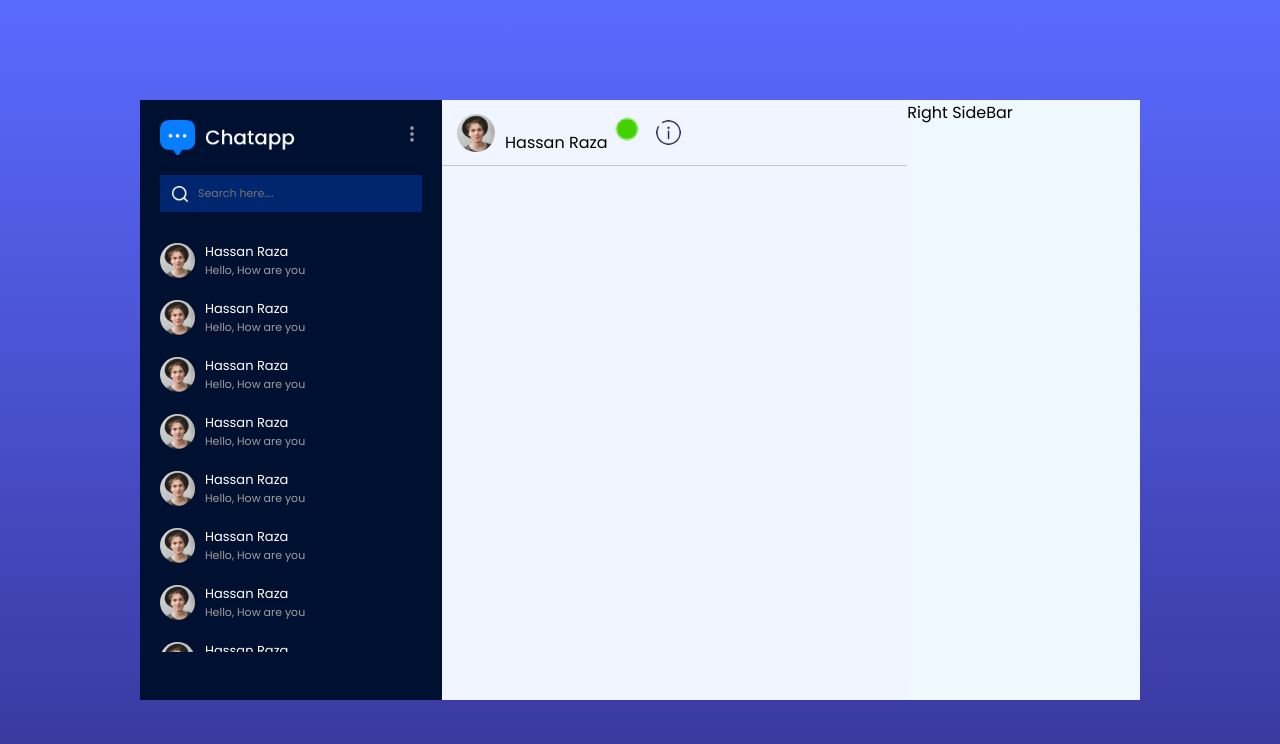
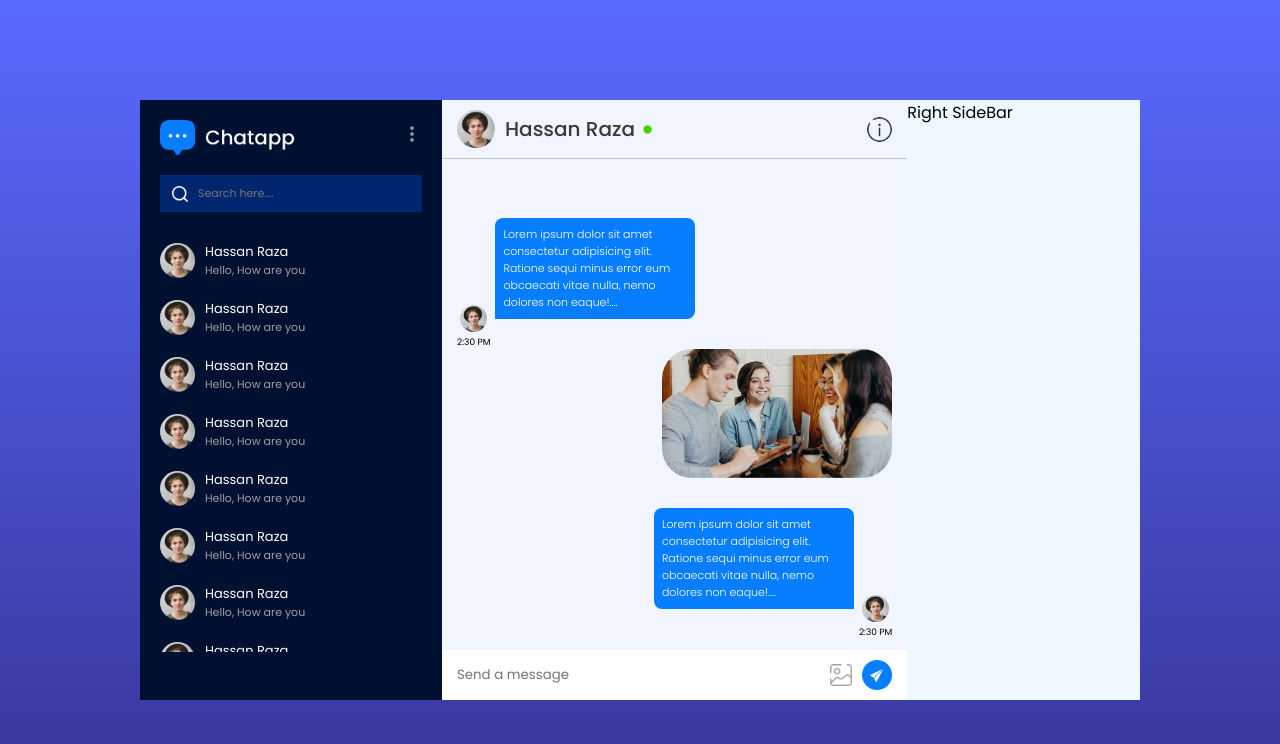
Before and after one commit to malik9594SysReforms/first_chart, a React (Vite) app in the folder real_time/: page /chat in a window 1280 px wide. Shown: the top 744 px of the page. Built offline with nearby package versions, Linux system fonts and the light colour scheme.

Commit message:
new fixes

```diff
--- a/real_time/src/components/chatbox/ChatBox.css
+++ b/real_time/src/components/chatbox/ChatBox.css
@@ -12,6 +12,16 @@
     border-bottom: 1px solid #c6c6c6;
 }
 
+.chat-user p {
+    flex: 1;
+    font-weight: 500;
+    font-size: 20px;
+    color: #393939;
+    display: flex;
+    align-items: center;
+    gap: 5px;
+}
+
 .chat-user img {
     width: 25px;
     border-radius: 50%;
@@ -22,12 +32,87 @@
     aspect-ratio: 1/1;
 }
 
-.chart-user p {
-    flex: 1;
-    font-weight: 500;
-    font-size: 20px;
-    color: #393939;
+.chat-input {
     display: flex;
     align-items: center;
-    gap: 5px;
+    gap: 10px;
+    padding: 10px 15px;
+    background-color: white;
+    position: absolute;
+    bottom: 0;
+    left: 0;
+    right: 0;
 }
+
+.chat-input img {
+    width: 30px;
+    cursor: pointer;
+}
+
+
+.chat-input label {
+    display: flex;
+
+}
+
+.chat-input label img {
+    width: 22px;
+}
+
+.chat-input input {
+    flex: 1;
+    border: none;
+    outline: none;
+}
+
+.chat-msg {
+    height: calc(100% - 70px);
+    display: flex;
+    flex-direction: column-reverse;
+    padding-bottom: 50px;
+    overflow-y: scroll;
+}
+
+.s-msg div img,.r-msg div img {
+    width: 27px;
+    aspect-ratio: 1\1;
+    border-radius: 50px;
+}
+
+.s-msg,.r-msg {
+display: flex;
+align-items: end;
+justify-content: end;
+gap: 5px;
+padding: 0px 15px;
+}
+
+.r-msg {
+    flex-direction: row-reverse;
+    justify-content: start;
+}
+
+.msg {
+    color: white;
+    background-color: #077EFF;
+    padding: 8px;
+    max-width: 200px;
+    font-size: 11px;
+    font-weight: 300;
+    border-radius: 8px 8px 0px 8px;
+    margin-bottom: 30px;
+}
+
+.r-msg .msg{
+    border-radius: 8px 8px 8px 0px;
+}
+.s-msg div,.r-msg div{
+    text-align: center;
+    font-size: 9px;
+}
+
+.msg-image {
+    max-width: 230px;
+    margin-bottom: 30px;
+    border-radius: 30px;
+}
--- a/real_time/src/components/chatbox/ChatBox.jsx
+++ b/real_time/src/components/chatbox/ChatBox.jsx
@@ -6,12 +6,44 @@
     <div className="chat-box">
       <div className="chat-user">
         <img src={assets.profile_img} alt='' />
-        <p>Hassan Raza
-          <img src={assets.green_dot} alt=''/>
-        </p>
-        <img src={assets.help_icon} className="help" alt=''/>
+        <p className="paragraph"><span>Hassan Raza</span><img className='dot' src={assets.green_dot} alt='' /></p>
+        <img src={assets.help_icon} className="help" alt='' />
+      </div>
+      {/* ChatMessage */}
+      <div className="chat-msg">
+        <div className="s-msg">
+          <p className="msg"> Lorem ipsum dolor sit amet consectetur adipisicing elit. Ratione sequi minus error eum obcaecati vitae nulla, nemo dolores non eaque!....</p>
+          <div>
+            <img src={assets.profile_img} />
+            <p>
+              2:30 PM
+            </p>
+          </div>
+        </div>
+        <div className="s-msg">
+          <img className="msg-image" src={assets.pic1} />
+        </div>
+        <div className="r-msg">
+          <p className="msg"> Lorem ipsum dolor sit amet consectetur adipisicing elit. Ratione sequi minus error eum obcaecati vitae nulla, nemo dolores non eaque!....</p>
+          <div>
+            <img className="" src={assets.profile_img} />
+            <p>
+              2:30 PM
+            </p>
+          </div>
+        </div>
       </div>
 
+
+
+      <div className="chat-input">
+        <input type='text' placeholder='Send a message' />
+        <input type="file" id='image' accept='image/png, image/jpeg' hidden />
+        <label htmlFor='image'>
+          <img src={assets.gallery_icon} alt='' />
+        </label>
+        <img src={assets.send_button} alt="" />
+      </div>
     </div>
   )
 }
--- a/real_time/src/index.css
+++ b/real_time/src/index.css
@@ -9,3 +9,7 @@
 ::-webkit-scrollbar {
   display: none;
 }
+
+img.dot{
+  width: 15px !important;
+}
```
